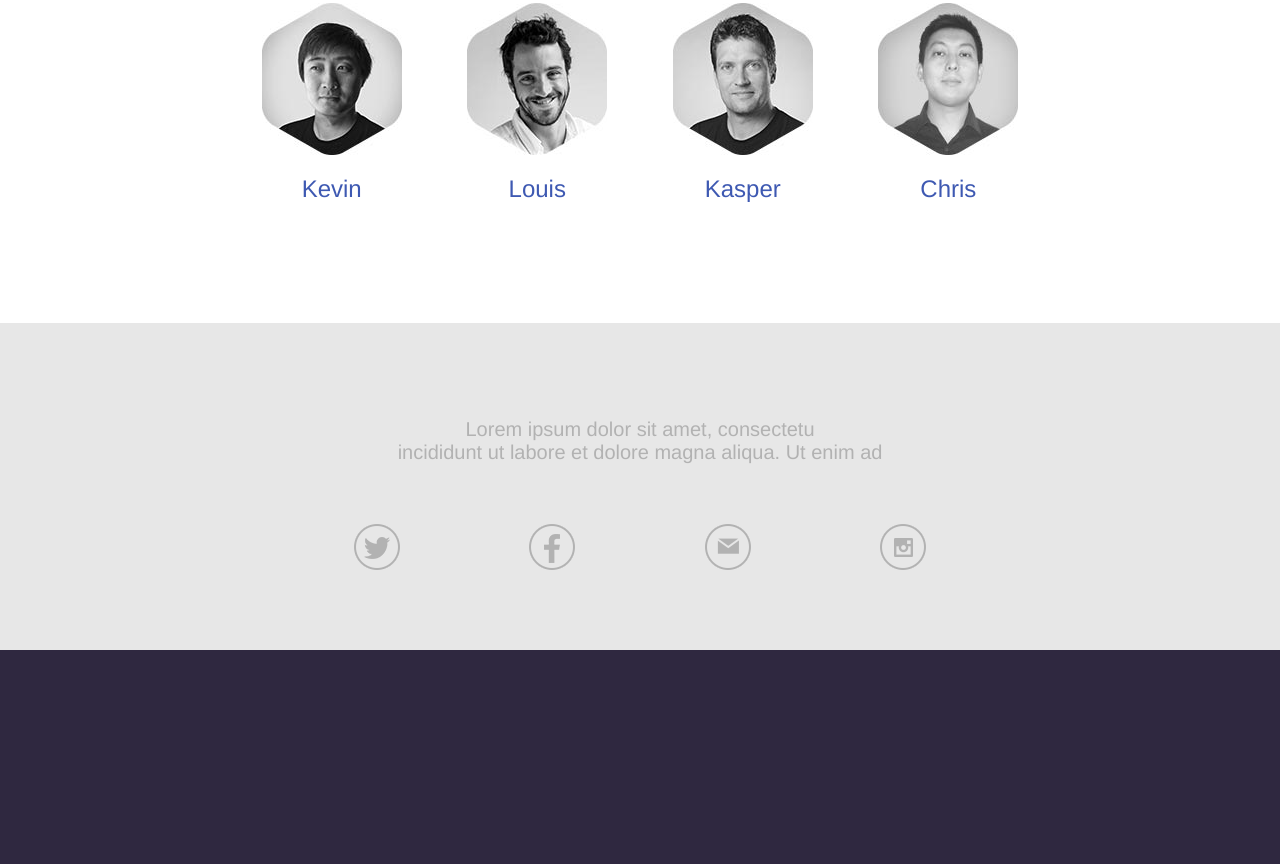
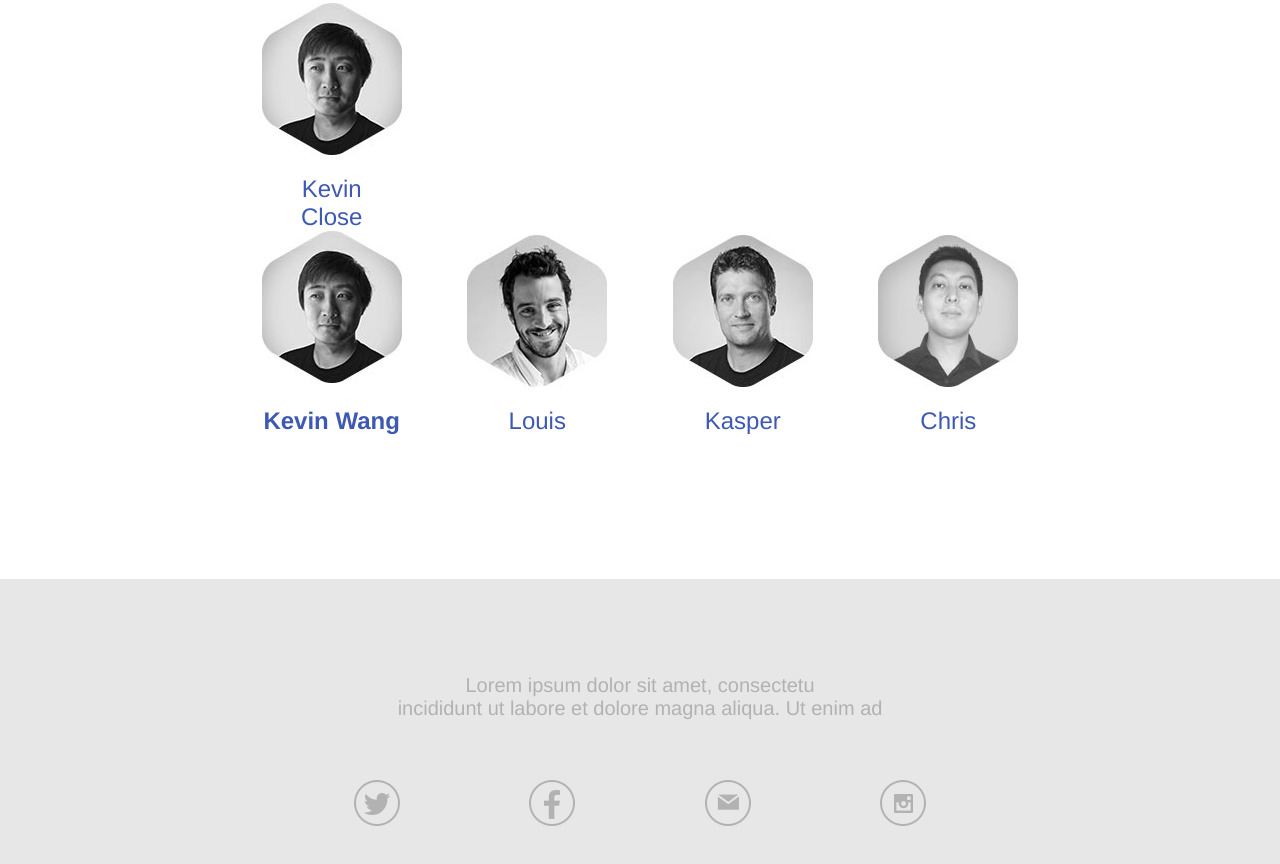
Before and after one commit to dembasiby/launchSchool_230, a website: page 03.jquery/08.companySite/team.html in a window 1280 px wide. Shown: the part 822-1686 px from the top of the page. Before the commit the page ends 1472 px from the top, so only its background shows below. Drawn offline with Linux system fonts and the light colour scheme.

Commit message:
Added team members description modal and modal layer

```diff
--- a/03.jquery/08.companySite/team.html
+++ b/03.jquery/08.companySite/team.html
@@ -33,6 +33,10 @@
                 <img src="images/img_kevin.jpg" alt="Kevin Wang" />
                 Kevin
               </a>
+              <div class="modal">
+                <a href="#" class="close">Close</a>
+                <img src="images/img_kevin.jpg" alt="Kevin Wang" />
+                <h3>Kevin Wang</h3>
                 <p>Lorem ipsum dolor sit amet, consectetur adipiscing elit, sed do eiusmod
                   tempor incididunt ut labore et dolore magna aliqua. Ut enim ad minim veniam,
                   quis nostrud exercitation ullamco laboris nisi ut aliquip ex ea commodo consequat.
@@ -40,12 +44,17 @@
                   eu fugiat nulla pariatur. Excepteur sint occaecat cupidatat non proident, sunt in
                   culpa qui officia deserunt mollit anim id est laborum.
                 </p>
+              </div>
+              <div class="modal_layer"></div>
             </li>
             <li>
               <a href="#">
                 <img src="images/img_louis.jpg" alt="Louis Burton" />
                 Louis
               </a>
+              <!-- <div class="modal">
+                <img src="images/img_louis.jpg" alt="Louis Burton" />
+                <h3>Louis Burton</h3>
                 <p>Lorem ipsum dolor sit amet, consectetur adipiscing elit, sed do eiusmod
                   tempor incididunt ut labore et dolore magna aliqua. Ut enim ad minim veniam,
                   quis nostrud exercitation ullamco laboris nisi ut aliquip ex ea commodo consequat.
@@ -53,12 +62,17 @@
                   eu fugiat nulla pariatur. Excepteur sint occaecat cupidatat non proident, sunt in
                   culpa qui officia deserunt mollit anim id est laborum.
                 </p>
+              </div>
+              <div class="modal_layer"></div> -->
             </li>
             <li>
               <a href="#">
                 <img src="images/img_kasper.jpg" alt="Kasper Salto" />
                 Kasper
               </a>
+              <!-- <div class="modal">
+                  <img src="images/img_kasper.jpg" alt="Kasper Salto" />
+                  <h3>Kasper Salto</h3>
                   <p>Lorem ipsum dolor sit amet, consectetur adipiscing elit, sed do eiusmod
                     tempor incididunt ut labore et dolore magna aliqua. Ut enim ad minim veniam,
                     quis nostrud exercitation ullamco laboris nisi ut aliquip ex ea commodo consequat.
@@ -66,12 +80,17 @@
                     eu fugiat nulla pariatur. Excepteur sint occaecat cupidatat non proident, sunt in
                     culpa qui officia deserunt mollit anim id est laborum.
                   </p>
+                </div>
+                <div class="modal_layer"></div> -->
             </li>
             <li>
               <a href="#">
                 <img src="images/img_chris.jpg" alt="Chris Lee" />
                 Chris
               </a>
+              <!-- <div class="modal">
+                  <img src="images/img_chris.jpg" alt="Chris Lee" />
+                  <h3>Chris Lee</h3>
                   <p>Lorem ipsum dolor sit amet, consectetur adipiscing elit, sed do eiusmod
                     tempor incididunt ut labore et dolore magna aliqua. Ut enim ad minim veniam,
                     quis nostrud exercitation ullamco laboris nisi ut aliquip ex ea commodo consequat.
@@ -79,6 +98,8 @@
                     eu fugiat nulla pariatur. Excepteur sint occaecat cupidatat non proident, sunt in
                     culpa qui officia deserunt mollit anim id est laborum.
                   </p>
+                </div>
+                <div class="modal_layer"></div> -->
             </li>
           </ul>
         </article>
```
Lines whose indentation alone changed are shown as unchanged.
